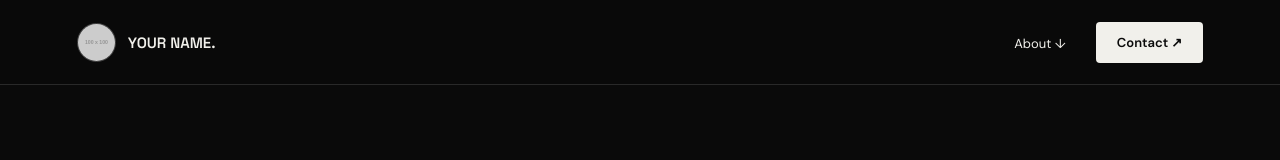
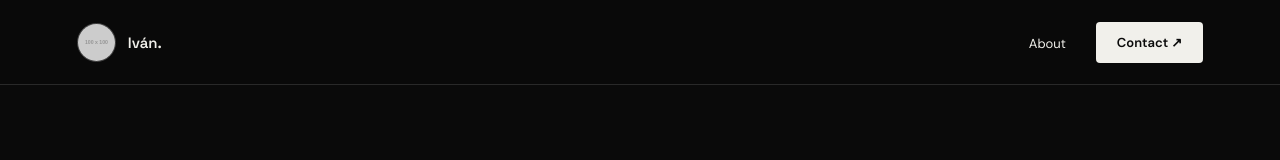
Before and after one commit to ivangoldenstein-byte/thumbnail-designer, a plain HTML site: page index.html in a window 1280 px wide. Shown: the top 160 px of the page. Drawn offline with Linux system fonts and the light colour scheme; placeholder pictures from the web are drawn by us.

Commit message:
Update index.html
your name to ivan and remove arrow from about

```diff
--- a/index.html
+++ b/index.html
@@ -577,13 +577,13 @@ footer {
 <nav>
     <a href="#me" class="brand">
         <img class="profile-picture" src="https://placehold.co/100x100/252525/ffffff?text=ME" alt="Profile">
-        <span class="brand-name">YOUR NAME.</span>
+        <span class="brand-name">Iván.</span>
     </a>
 
     <div class="nav-right">
         <div class="dropdown" id="aboutDropdown">
             <button class="nav-button" onclick="toggleDropdown()">
-                About ↓
+                About
             </button>
             <div class="dropdown-content">
                 <a href="#me">01 — Me</a>
```
